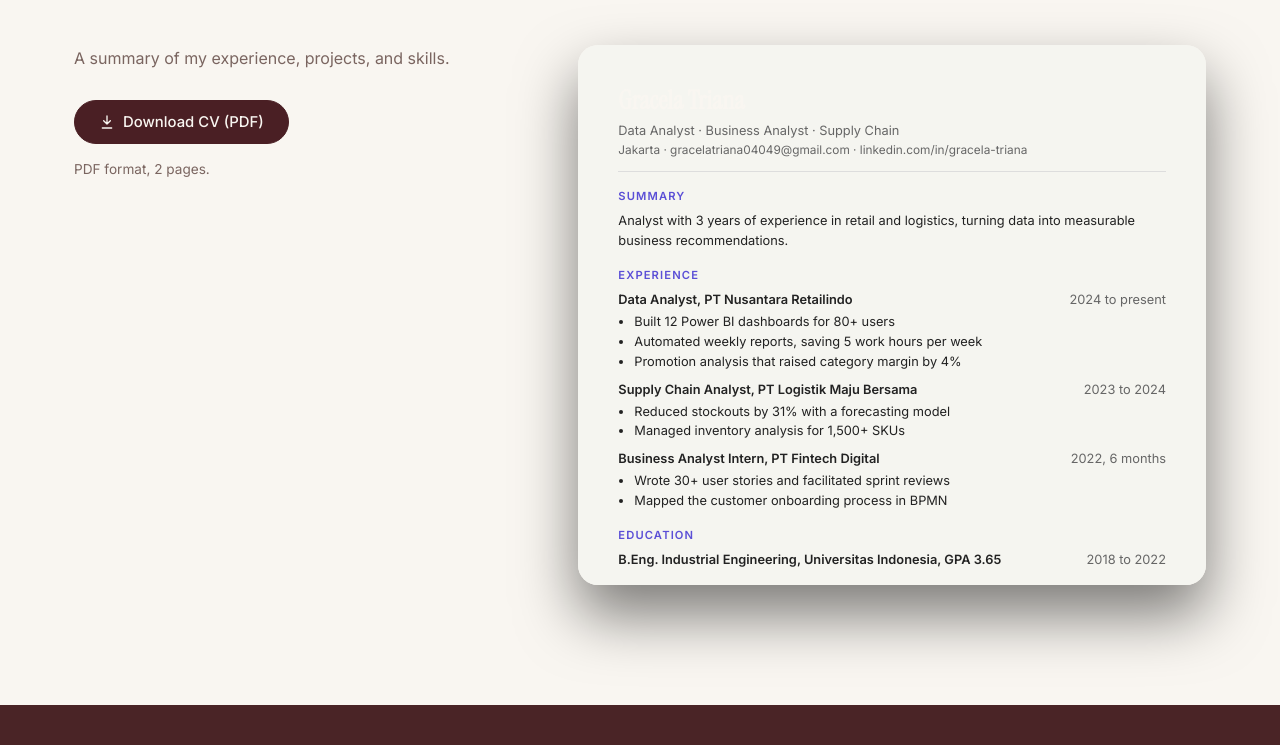
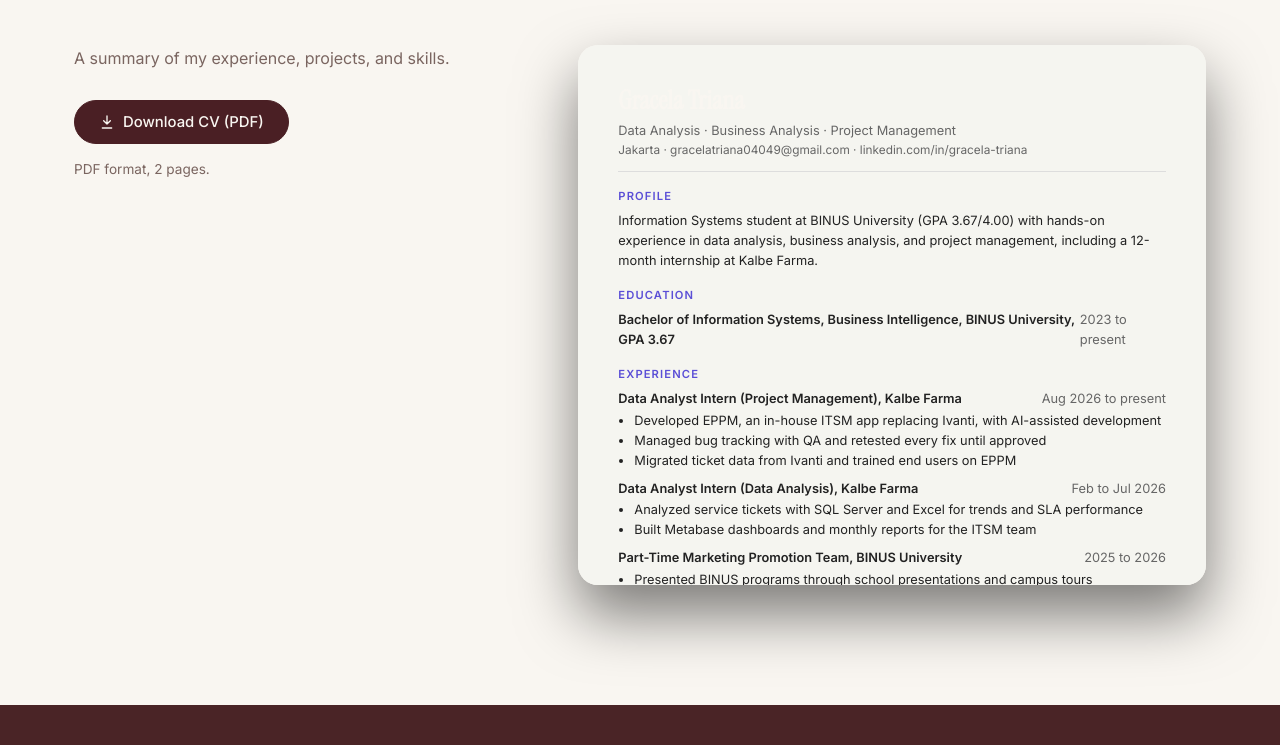
Before and after one commit to gracelatriana/portfolio.gracela, a plain HTML site: page index.html in a window 1280 px wide. Shown: the part 8513-9258 px from the top of the page. Drawn offline with Linux system fonts and the light colour scheme.

Commit message:
Match CV preview to uploaded CV
Co-Authored-By: Claude Opus 5.5 <noreply@anthropic.com>

```diff
--- a/index.html
+++ b/index.html
@@ -644,10 +644,17 @@ function renderStatic(){
  $("#certs").innerHTML=CERTS.map(([n,o,y],i)=>`<tr><td>${n}</td><td class="hide muted">${o}</td><td class="num" style="font-weight:500">${y}</td><td style="text-align:right;white-space:nowrap"><a href="#sertifikat" data-cert="${i}">${tr("view_cert")}</a></td></tr>`).join("");
 }
 
+/* Pratinjau CV: isinya disamakan dengan cv/CV_Gracela_Triana_ATS.pdf */
 function cv(){const keep=LANG;LANG=cvLang;
- $("#sheet").innerHTML=`<h4>Gracela Triana</h4><div class="r">Data Analyst · Business Analyst · Supply Chain</div><div class="c">Jakarta · gracelatriana04049@gmail.com · linkedin.com/in/gracela-triana</div>
-<h5>${tr("cv_sum")}</h5><p>${tr("cv_text")}</p><h5>${tr("cv_exp")}</h5>${XP.slice(0,3).map(([w,t,o,li])=>`<div class="row">${L(t)}, ${L(o).split(",")[0]}<span>${L(w)}</span></div><ul>${L(li).map(x=>`<li>${x}</li>`).join("")}</ul>`).join("")}
-<h5>${tr("cv_edu")}</h5><div class="row">${L(XP[3][1])}, ${L(XP[3][2])}<span>${L(XP[3][0])}</span></div><h5>${tr("cv_sk")}</h5><p>${SKILLS.flatMap(s=>s[1].map(x=>L(x[0]))).join(", ")}</p>`;
+ const R=(t,w,li)=>`<div class="row">${t}<span>${w}</span></div>${li?`<ul>${li.map(x=>`<li>${x}</li>`).join("")}</ul>`:""}`;
+ $("#sheet").innerHTML=`<h4>Gracela Triana</h4><div class="r">Data Analysis · Business Analysis · Project Management</div><div class="c">Jakarta · gracelatriana04049@gmail.com · linkedin.com/in/gracela-triana</div>
+<h5>Profile</h5><p>Information Systems student at BINUS University (GPA 3.67/4.00) with hands-on experience in data analysis, business analysis, and project management, including a 12-month internship at Kalbe Farma.</p>
+<h5>Education</h5>${R("Bachelor of Information Systems, Business Intelligence, BINUS University, GPA 3.67","2023 to present")}
+<h5>Experience</h5>${R("Data Analyst Intern (Project Management), Kalbe Farma","Aug 2026 to present",["Developed EPPM, an in-house ITSM app replacing Ivanti, with AI-assisted development","Managed bug tracking with QA and retested every fix until approved","Migrated ticket data from Ivanti and trained end users on EPPM"])}
+${R("Data Analyst Intern (Data Analysis), Kalbe Farma","Feb to Jul 2026",["Analyzed service tickets with SQL Server and Excel for trends and SLA performance","Built Metabase dashboards and monthly reports for the ITSM team"])}
+${R("Part-Time Marketing Promotion Team, BINUS University","2025 to 2026",["Presented BINUS programs through school presentations and campus tours"])}
+<h5>Projects & Achievements</h5><ul><li>Top 10 Semifinalist, Grand Impact Business Case Competition (Sate Ratu), 2026</li><li>Top 30 Finalist, BINUS Business Idea Competition (AgriNexa), 2026</li><li>Sole author, ICIC 2026 paper on pill recognition models (APTIKOM & IEEE)</li><li>Finalist, IFEST Data Analysis Competition, Universitas Padjadjaran, 2025</li></ul>
+<h5>Skills</h5><p>SQL (SSMS, BigQuery, PostgreSQL), Python, Excel, Metabase, Looker Studio, Power BI, Tableau, Requirements Gathering, SCQA, TAM–SAM–SOM, Stakeholder Management, Bug Tracking, UAT, Data Migration, Agile/Scrum, Jira, Claude (AI-assisted development), VS Code, GitHub, Figma</p>`;
  LANG=keep}
 
 function setLang(l,save){
```
